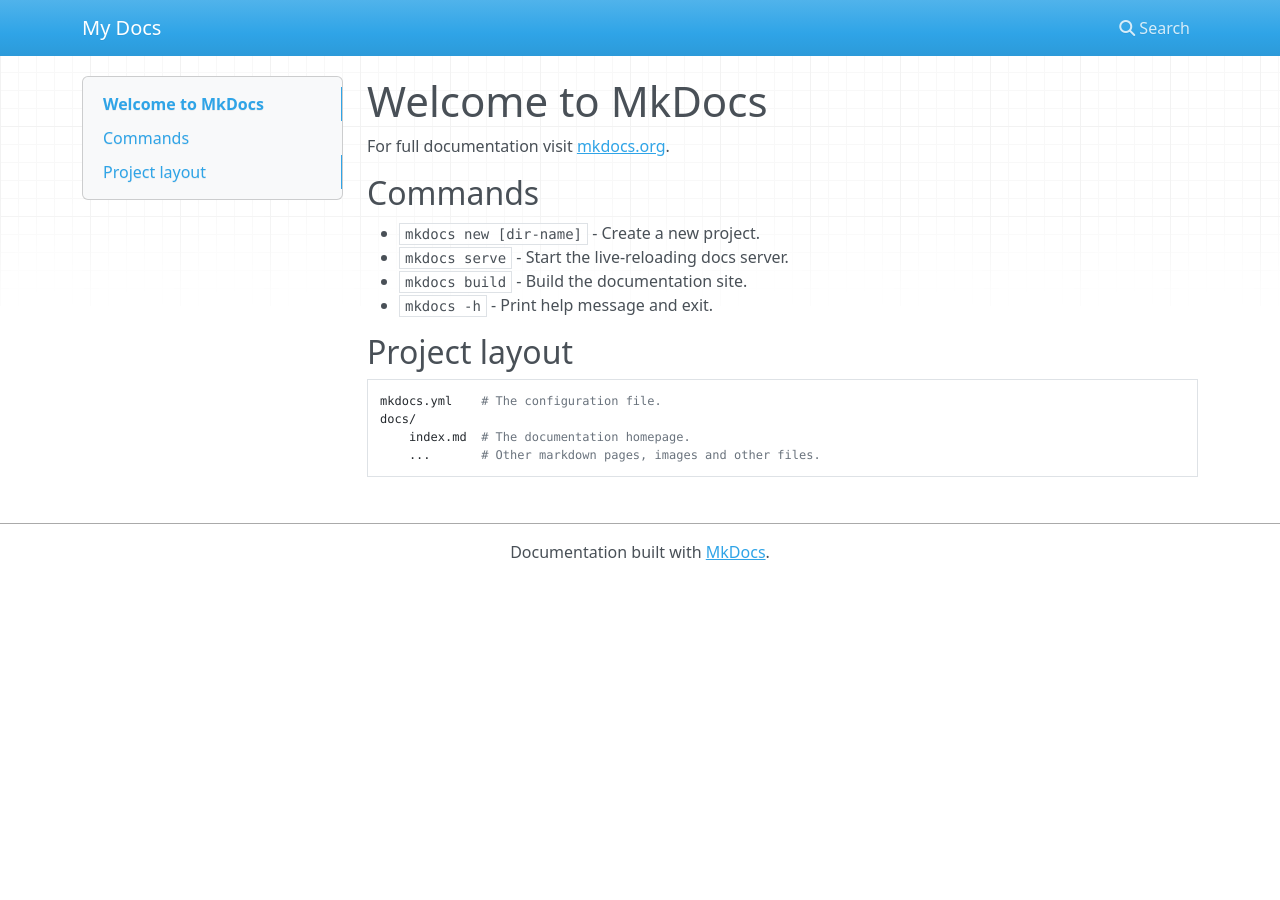
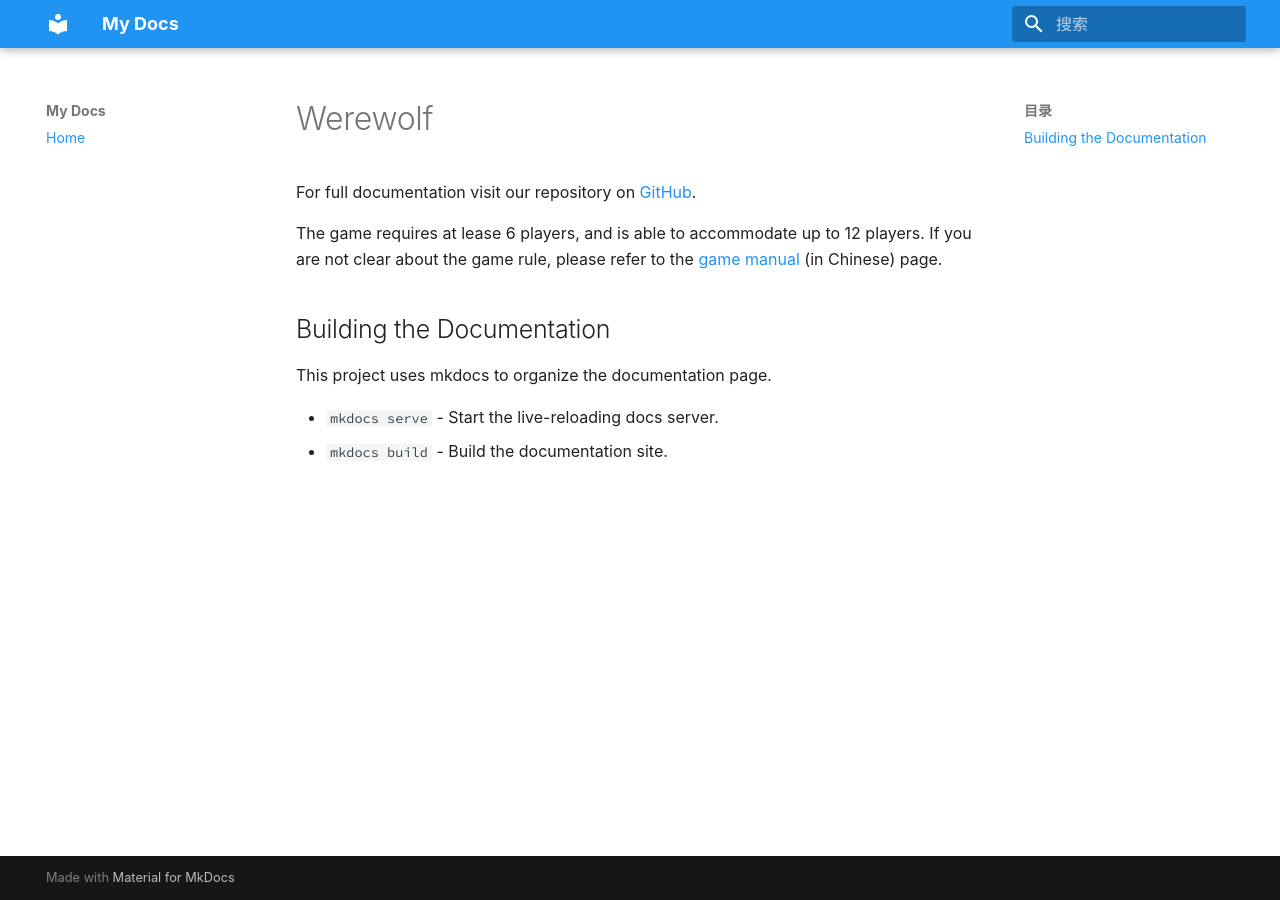
Before and after one commit to HuangFuSL/Werewolf, an MkDocs documentation site: the page built from docs/docs/index.md, in a window 1280 px wide. Built offline with MkDocs 1.6.1 and Material for MkDocs 9.7.7, drawn with Linux system fonts in a browser that asks for light colours; nearby versions of some CDN libraries; some web fonts are replaced.

Commit message:
Updated the site configuration

```diff
--- a/docs/docs/index.md
+++ b/docs/docs/index.md
@@ -1,17 +1,12 @@
-# Welcome to MkDocs
+# Werewolf
 
-For full documentation visit [mkdocs.org](https://www.mkdocs.org).
+For full documentation visit our repository on [GitHub](https://github.com/HuangFuSL/Werewolf).
 
-## Commands
+The game requires at lease 6 players, and is able to accommodate up to 12 players. If you are not clear about the game rule, please refer to the [game manual](gamerule.md) (in Chinese) page.
 
-* `mkdocs new [dir-name]` - Create a new project.
+## Building the Documentation
+
+This project uses mkdocs to organize the documentation page.
+
 * `mkdocs serve` - Start the live-reloading docs server.
 * `mkdocs build` - Build the documentation site.
-* `mkdocs -h` - Print help message and exit.
-
-## Project layout
-
-    mkdocs.yml    # The configuration file.
-    docs/
-        index.md  # The documentation homepage.
-        ...       # Other markdown pages, images and other files.
--- a/docs/mkdocs.yml
+++ b/docs/mkdocs.yml
@@ -1 +1,43 @@
 site_name: My Docs
+nav:
+  - Home: index.md
+theme:
+  name: material
+  language: zh
+  palette:  # 颜色
+    primary: 'blue'
+    accent: 'cyan'
+    feature:
+      tabs: true  # 横向导航
+  font:
+    code: Source Code Pro
+    text: PingFang SC
+markdown_extensions:
+  - pymdownx.arithmatex
+  - pymdownx.details
+  - admonition
+  - codehilite:
+      guess_lang: false
+      linenums: false
+  - toc:
+      permalink: true
+  - footnotes
+  - meta
+  - def_list
+  - pymdownx.arithmatex
+  - pymdownx.betterem:
+      smart_enable: all
+  - pymdownx.caret
+  - pymdownx.critic
+  - pymdownx.details
+  - pymdownx.emoji:
+      emoji_generator: !!python/name:pymdownx.emoji.to_png
+  - pymdownx.extra
+  - pymdownx.inlinehilite
+  - pymdownx.magiclink
+  - pymdownx.mark
+  - pymdownx.smartsymbols
+  - pymdownx.superfences
+  - pymdownx.tasklist:
+      custom_checkbox: true
+  - pymdownx.tilde
```
Also changed, not shown: 1 other file.
